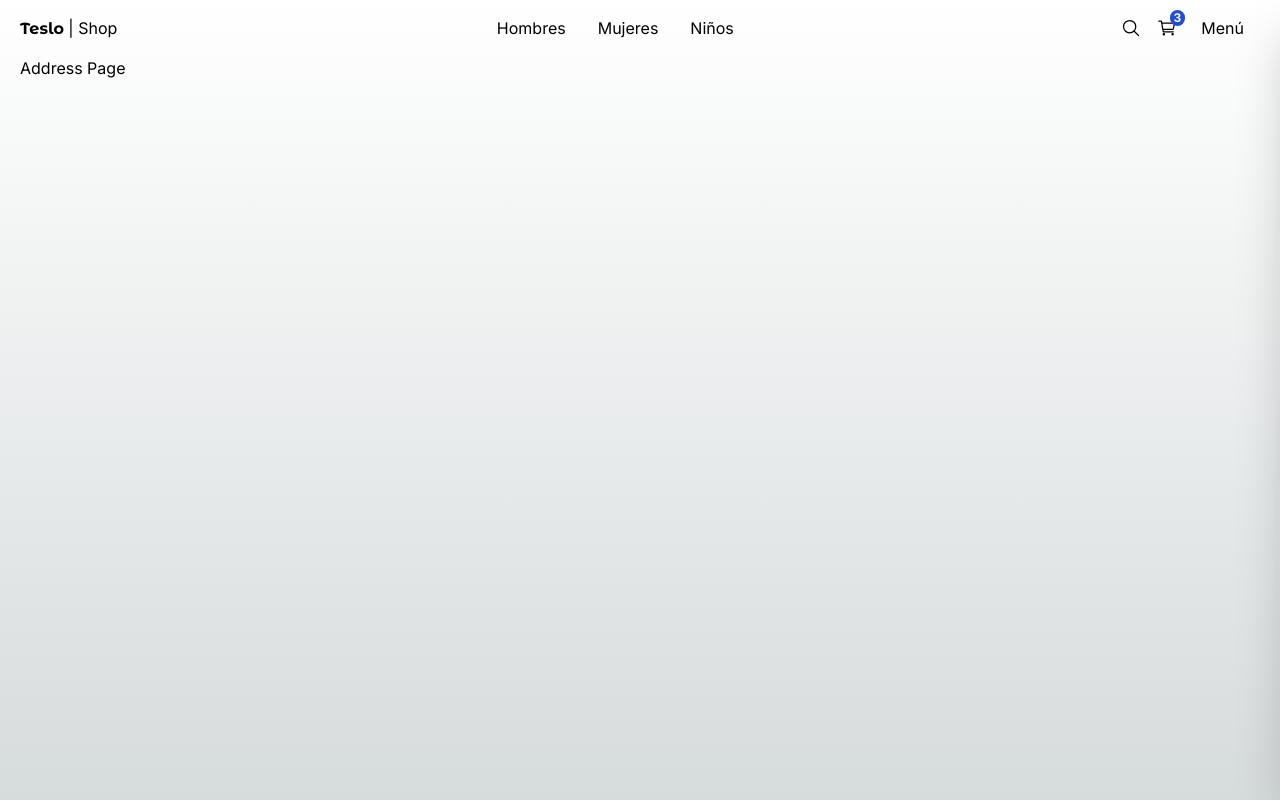
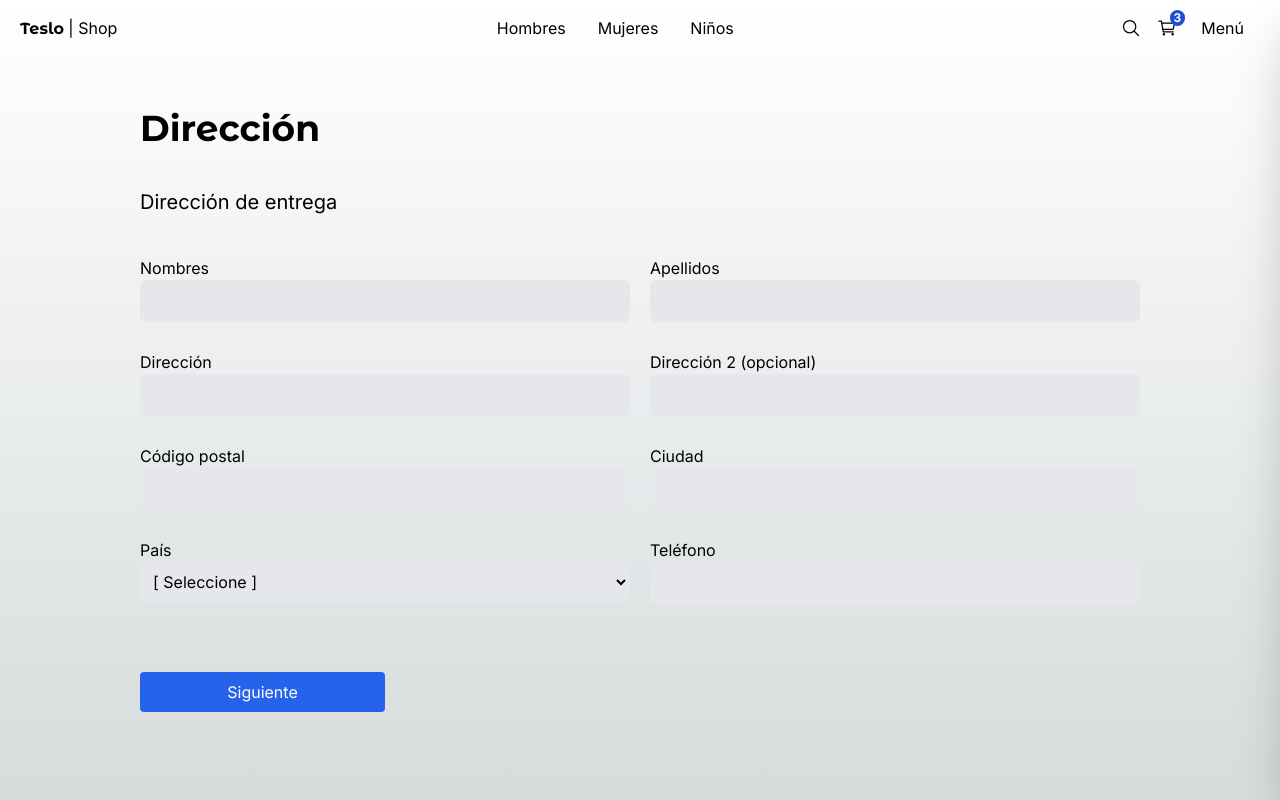
Before and after one commit to Newflaree/next-app_teslo-shop, a Next.js app: page /checkout/address in a window 1280 px wide. Built offline with nearby package versions, Linux system fonts and the light colour scheme.

Commit message:
Pantalla de dirección del cliente

```diff
--- a/src/app/(shop)/checkout/address/page.tsx
+++ b/src/app/(shop)/checkout/address/page.tsx
@@ -1,7 +1,92 @@
+// Next.js
+import NextLink from 'next/link';
+// Components
+import { Title } from '@/components';
+
+
 export default function() {
   return (
-    <div>
-      <h1>Address Page</h1>
+    <div className="flex flex-col sm:justify-center sm:items-center mb-72 px-10 sm:px-0">
+      <div className="w-full  xl:w-[1000px] flex flex-col justify-center text-left">
+
+        <Title title="Dirección" subtitle="Dirección de entrega" />
+
+        <div className="grid grid-cols-1 gap-2 sm:gap-5 sm:grid-cols-2">
+          <div className="flex flex-col mb-2">
+            <span>Nombres</span>
+            <input
+              type="text"
+              className="p-2 border rounded-md bg-gray-200"
+            />
+          </div>
+
+          <div className="flex flex-col mb-2">
+            <span>Apellidos</span>
+            <input
+              type="text"
+              className="p-2 border rounded-md bg-gray-200"
+            />
+          </div>
+
+          <div className="flex flex-col mb-2">
+            <span>Dirección</span>
+            <input
+              type="text"
+              className="p-2 border rounded-md bg-gray-200"
+            />
+          </div>
+
+          <div className="flex flex-col mb-2">
+            <span>Dirección 2 (opcional)</span>
+            <input
+              type="text"
+              className="p-2 border rounded-md bg-gray-200"
+            />
+          </div>
+
+          <div className="flex flex-col mb-2">
+            <span>Código postal</span>
+            <input
+              type="text"
+              className="p-2 border rounded-md bg-gray-200"
+            />
+          </div>
+
+          <div className="flex flex-col mb-2">
+            <span>Ciudad</span>
+            <input
+              type="text"
+              className="p-2 border rounded-md bg-gray-200"
+            />
+          </div>
+
+          <div className="flex flex-col mb-2">
+            <span>País</span>
+            <select
+              className="p-2 border rounded-md bg-gray-200"
+            >
+              <option value="">[ Seleccione ]</option>
+              <option value="CRI">Costa Rica</option>
+            </select>
+          </div>
+
+          <div className="flex flex-col mb-2">
+            <span>Teléfono</span>
+            <input
+              type="text"
+              className="p-2 border rounded-md bg-gray-200"
+            />
+          </div>
+
+          <div className="flex flex-col mb-2 sm:mt-10">
+            <NextLink
+              href='/checkout'
+              className="btn-primary flex w-full sm:w-1/2 justify-center ">
+              Siguiente
+            </NextLink>
+          </div>
+        </div>
+      </div>
     </div>
   );
 }
```
